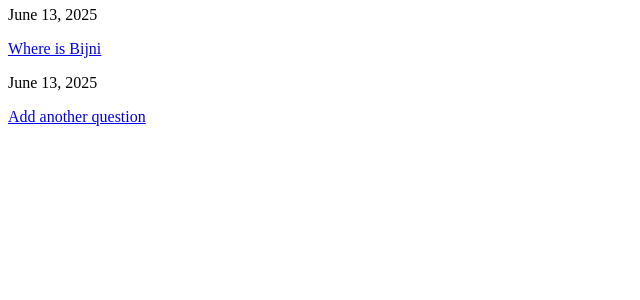
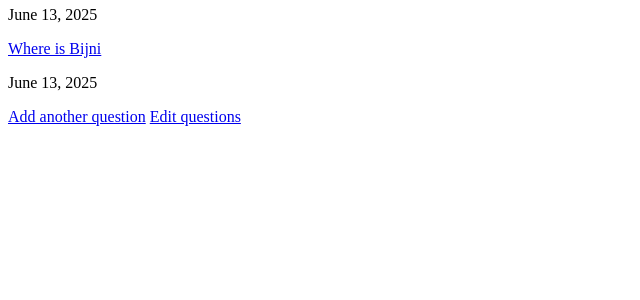
Before and after one commit to habibsain/Django_project, a Django app: page /polls/ in a window 1280 px wide. Shown: the part 232-532 px from the top of the page, without its empty margins (0-640 px from the left). Run offline with Django 5.2, Linux system fonts and the light colour scheme; data comes from the database, SQL or seed files in the repository.

Commit message:
updated index and view

```diff
--- a/mysite/polls/templates/polls/edit_page.html
+++ b/mysite/polls/templates/polls/edit_page.html
@@ -4,6 +4,9 @@
 {% block title %}My amazing blog{% endblock %}
 
 {% block content %}
+<h1>
+    Select the question to edit
+</h1>
 <ul>
     {% for q in question_list %}
 
--- a/mysite/polls/templates/polls/index.html
+++ b/mysite/polls/templates/polls/index.html
@@ -13,5 +13,6 @@
 {% endfor %}
 
 <a href="{% url 'polls:add' %}">Add another question</a>
+<a href="{% url 'polls:edit_page' %}">Edit questions</a>
 
 {% endblock %}
--- a/mysite/polls/urls.py
+++ b/mysite/polls/urls.py
@@ -15,5 +15,5 @@ urlpatterns = [
     path("<int:question_id>/add_choice", views.add_choice, name = "add_choice"),
     path("<int:question_id>/change_question", views.change_question, name = "change_question"),
     path("edit_page/", views.edit_page, name = "edit_page"),
-    path("<int:question_id>/edit_question", views.edit_question, name = "edit")
+    path("<int:question_id>/edit_question", views.edit_question, name = "edit"),
 ]
--- a/mysite/polls/views.py
+++ b/mysite/polls/views.py
@@ -73,7 +73,9 @@ def add_question(request):
     return HttpResponseRedirect(reverse("polls:add"))
 
 def edit_page(request):
-    pass
+
+    return render(request, "polls/edit_page.html")
+
 
 def edit_question(request, question_id):
     pass
```
